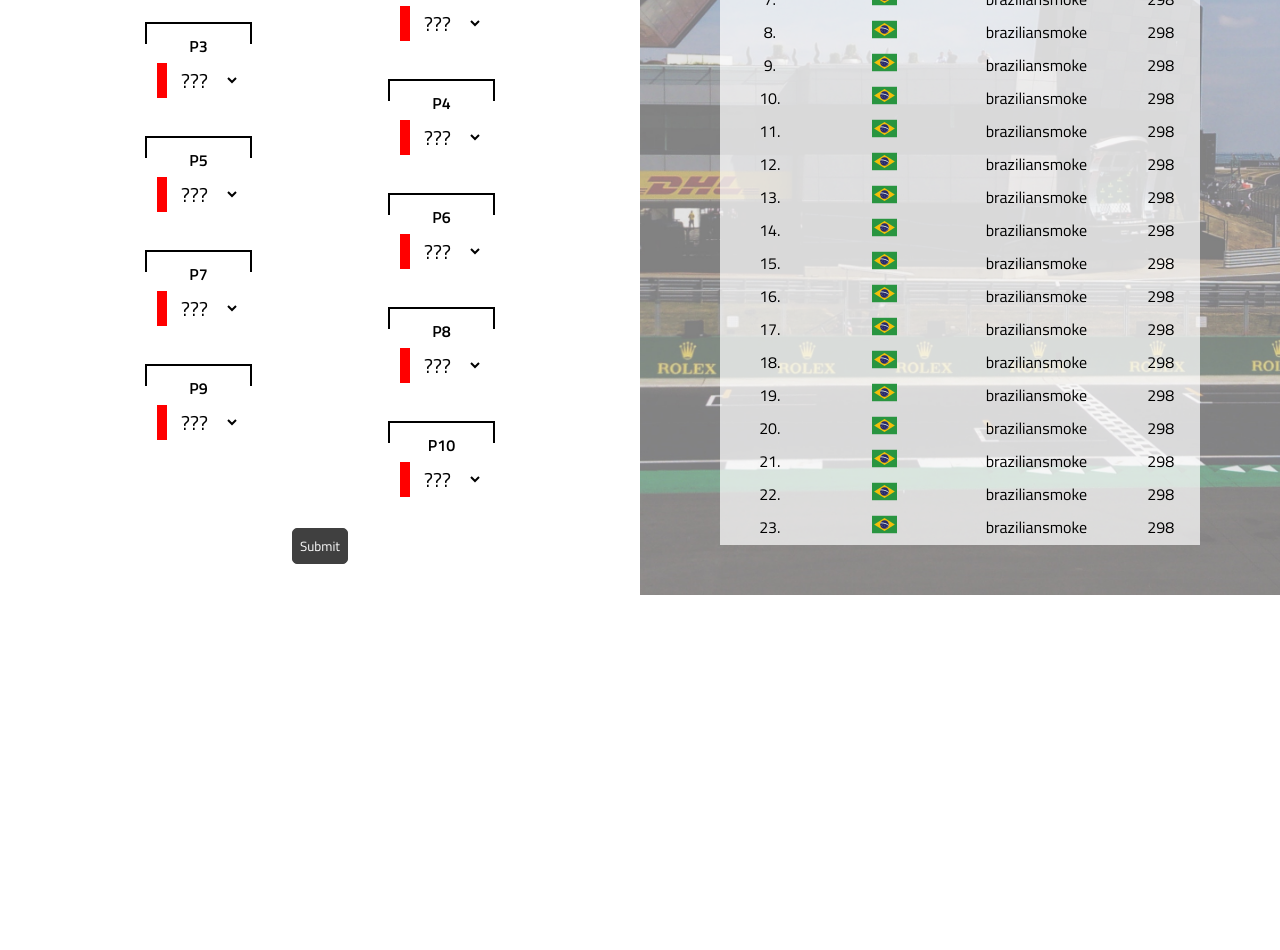
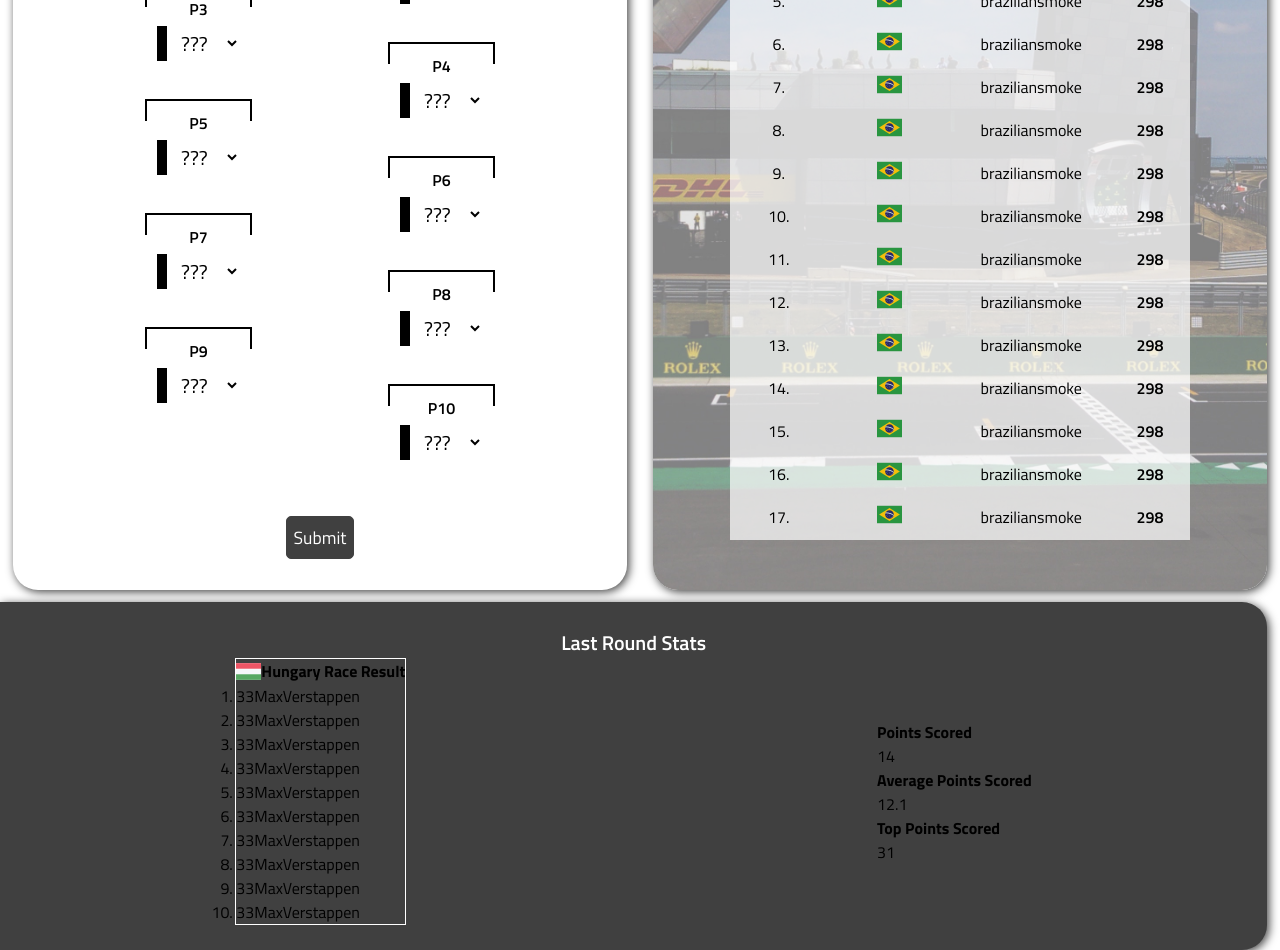
Before and after one commit to m0lts/GridLock, a React (Vite) app: page / in a window 1280 px wide. Shown: the part 820-1770 px from the top of the page. Before the commit the page ends 1415 px from the top, so only its background shows below. Built offline with nearby package versions, Linux system fonts and the light colour scheme; the HTML template or start-up script is replaced by a standard one.

Commit message:
made a start on homepage bottom sect

```diff
--- a/src/App.jsx
+++ b/src/App.jsx
@@ -3,6 +3,7 @@ import Header from './components/header';
 import NextRace from './pages/Home/nextRace';
 import MakePrediction from './pages/Home/makePrediction';
 import StandingsWindow from './pages/Home/standingsWindow';
+import PrevRoundStats from './pages/Home/prevRoundStats';
 import './assets/global.css';
 
 function App() {
@@ -15,6 +16,9 @@ function App() {
           <MakePrediction />
           <StandingsWindow />
         </section>
+        <section className="homeBottomSection">
+          <PrevRoundStats />
+        </section>
       </main>
     </>
   )
--- a/src/assets/global.css
+++ b/src/assets/global.css
@@ -22,6 +22,7 @@
   --titillium: "Titillium Web", sans-serif;
 }
 
+/* Typography */
 h1,
 h2 {
   font-family: "Oxygen", sans-serif;
@@ -36,6 +37,11 @@ h2 {
 h3 {
   font-weight: 600;
   font-size: 1.25rem;
+}
+@media screen and (max-width:1100px) {
+  h1 {
+    font-size: 2.5rem;
+  }
 }
 
 /* Buttons */
@@ -72,7 +78,8 @@ h3 {
   background-color: var(--dark-grey);
   border: 1px solid var(--dark-grey);
   align-self: center;
-  margin-top:50px;
+  margin-top:75px;
+  font-size: 1.1rem;
 }
 
 /* Header */
@@ -239,6 +246,18 @@ header {
   height: 100%;
 }
 
+/* Next Race banner media queries */
+@media screen and (max-width:1100px) {
+  .heroMainLeft {
+    width:100%;
+  }
+}
+@media screen and (max-width:767px) {
+  .heroMainRight {
+    display: none;
+  }
+}
+
 /* HomePage Middle Section */
 .homeMiddleSection {
   width:100%;
@@ -247,27 +266,12 @@ header {
   justify-content: flex-start;
   align-items: flex-start;
 }
-@media screen and (max-width:767px) {
-  .homeMiddleSection {
-    flex-direction: column;
-  }
-  .makePredictionWindow {
-    width: 100%;
-  }
-  .standingsWindow {
-    width:100%;
-  }
-}
-.makePredictionWindow {
-  width:50%;
-}
-.MPtriangle {
-  width: 0;
-	height: 0;
-	border-left: 50px solid transparent;
-	border-right: 50px solid transparent;
-	border-top: 50px solid var(--black);
-  margin:0 auto;
+.makePredictionWindow, .standingsWindow {
+  width:48%;
+  margin:1%;
+  box-shadow: 2px 2px 10px var(--dark-grey);
+  border-radius: 25px;
+  height:900px;
 }
 .makePredictionHeader {
   border-bottom:1px solid black;
@@ -325,10 +329,10 @@ header {
   align-items: center;
   gap:10px;
 }
-.teamColor {
+.colorBox {
   width:5px;
   height:35px;
-  border: 5px solid red;
+  border: 5px solid var(--black);
 }
 .dropdownElement {
   border: none;
@@ -344,8 +348,6 @@ header {
   background-position: center;
   background-repeat: none;
   background-size: cover;
-  width:50%;
-  height:100%;
 }
 .standingsWindowTitle {
   color:var(--white);
@@ -365,9 +367,84 @@ header {
   margin: 0 auto;
   margin-bottom: 50px;
 }
+.tHeader {
+  padding:5px;
+  background-color: var(--dark-grey);
+  color: var(--white);
+}
+.tHeaderNarrow {
+  display: none;
+}
 .tPos,
 .tFlag,
 .tUser,
 .tPoints {
   text-align: center;
+  padding:5px;
 }
+.tPoints {
+  font-weight: 600;
+}
+
+/* Home page middle section media queries */
+@media screen and (max-width:1100px) {
+  .makePredictionForm {
+    width:325px;
+    margin-bottom: 25px;
+  }
+  .tHeaderNarrow {
+    display: block;
+  }
+  .tHeaderWide {
+    display: none;
+  }
+}
+@media screen and (max-width:767px) {
+  .homeMiddleSection {
+    flex-direction: column;
+  }
+  .makePredictionWindow {
+    width: 100%;
+  }
+  .standingsWindow {
+    width:100%;
+  }
+}
+@media screen and (max-width:400px) {
+  .makePredictionHeader {
+    flex-direction: row-reverse;
+    justify-content: center;
+    gap:25px;
+  }
+  .MPFlag {
+    display: none;
+  }
+}
+
+/* Home page bottom section - last round stats */
+.prevRoundStats {
+  background-color: var(--dark-grey);
+  width: 99%;
+  border-radius: 0 25px 25px 0;
+  box-shadow: 2px 2px 10px var(--dark-grey);
+  padding:25px 0;
+}
+.prevRoundStats h3 {
+  color: var(--white);
+  text-align: center;
+}
+.prevRoundStatsFlexbox {
+  display: flex;
+  justify-content: space-around;
+  align-items: center;
+}
+.prevRaceResultCont {
+  border:1px solid var(--white);
+}
+.prevRaceResultTitle {
+  display: flex;
+}
+.prevRaceResultTitle img {
+  width:25px;
+  height:25px;
+}
--- a/src/components/forms.jsx
+++ b/src/components/forms.jsx
@@ -1,4 +1,5 @@
 import React from "react";
+import { useState } from "react";
 import "../assets/global.css";
 import { SubmitBtn } from "./buttons";
 
@@ -8,7 +9,7 @@ export function PredictionForm() {
             <div className="formOptionCont p1Cont">
                 <label for="p1">P1</label>
                 <div className="formSelectCont">
-                    <div className="teamColor" id="p1Color"></div>
+                    <div className="colorBox" id="p1Color"></div>
                     <select name="p1-entry" id="p1" className="dropdownElement">
                         <option value="">???</option>
                         <option value="Albon">ALB</option>
@@ -37,7 +38,7 @@ export function PredictionForm() {
             <div className="formOptionCont p2Cont">
                 <label for="p2">P2</label>
                 <div className="formSelectCont">
-                    <div className="teamColor"></div>
+                    <div className="colorBox"></div>
                     <select name="p2-entry" id="p2" className="dropdownElement">
                         <option value="">???</option>
                         <option value="Albon">ALB</option>
@@ -66,7 +67,7 @@ export function PredictionForm() {
             <div className="formOptionCont p3Cont">
                 <label for="p3">P3</label>
                 <div className="formSelectCont">
-                    <div className="teamColor"></div>
+                    <div className="colorBox"></div>
                     <select name="p3-entry" id="p3" className="dropdownElement">
                         <option value="">???</option>
                         <option value="Albon">ALB</option>
@@ -95,7 +96,7 @@ export function PredictionForm() {
             <div className="formOptionCont p4Cont">
                 <label for="p4">P4</label>
                 <div className="formSelectCont">
-                    <div className="teamColor"></div>
+                    <div className="colorBox"></div>
                     <select name="p4-entry" id="p4" className="dropdownElement">
                         <option value="">???</option>
                         <option value="Albon">ALB</option>
@@ -124,7 +125,7 @@ export function PredictionForm() {
             <div className="formOptionCont p5Cont">
                 <label for="p5">P5</label>
                 <div className="formSelectCont">
-                    <div className="teamColor"></div>
+                    <div className="colorBox"></div>
                     <select name="p5-entry" id="p5" className="dropdownElement">
                         <option value="">???</option>
                         <option value="Albon">ALB</option>
@@ -153,7 +154,7 @@ export function PredictionForm() {
             <div className="formOptionCont p6Cont">
                 <label for="p6">P6</label>
                 <div className="formSelectCont">
-                    <div className="teamColor"></div>
+                    <div className="colorBox"></div>
                     <select name="p6-entry" id="p6" className="dropdownElement">
                         <option value="">???</option>
                         <option value="Albon">ALB</option>
@@ -182,7 +183,7 @@ export function PredictionForm() {
             <div className="formOptionCont p7Cont">
                 <label for="p7">P7</label>
                 <div className="formSelectCont">
-                    <div className="teamColor"></div>
+                    <div className="colorBox"></div>
                     <select name="p7-entry" id="p7" className="dropdownElement">
                         <option value="">???</option>
                         <option value="Albon">ALB</option>
@@ -211,7 +212,7 @@ export function PredictionForm() {
             <div className="formOptionCont p8Cont">
                 <label for="p8">P8</label>
                 <div className="formSelectCont">
-                    <div className="teamColor"></div>
+                    <div className="colorBox"></div>
                     <select name="p8-entry" id="p8" className="dropdownElement">
                         <option value="">???</option>
                         <option value="Albon">ALB</option>
@@ -240,7 +241,7 @@ export function PredictionForm() {
             <div className="formOptionCont p9Cont">
                 <label for="p9">P9</label>
                 <div className="formSelectCont">
-                    <div className="teamColor"></div>
+                    <div className="colorBox"></div>
                     <select name="p9-entry" id="p9" className="dropdownElement">
                         <option value="">???</option>
                         <option value="Albon">ALB</option>
@@ -269,7 +270,7 @@ export function PredictionForm() {
             <div className="formOptionCont p10Cont">
                 <label for="p10">P10</label>
                 <div className="formSelectCont">
-                    <div className="teamColor"></div>
+                    <div className="colorBox"></div>
                     <select name="p10-entry" id="p10" className="dropdownElement">
                         <option value="">???</option>
                         <option value="Albon">ALB</option>
--- a/src/components/standings.jsx
+++ b/src/components/standings.jsx
@@ -6,9 +6,9 @@ import brazil_flag from "../assets/interface/media/flags/brazil_flag.svg";
 export default function GlobalStandings() {
     return(
         <table className="globalStandingsTable window">
-            <tr>
-                <th className="tHeader">Position</th>
-                <th className="tHeader">Nationality</th>
+            <tr className="tableRow">
+                <th className="tHeader"><span className="tHeaderWide">Position</span><span className="tHeaderNarrow">Pos.</span></th>
+                <th className="tHeader"><span className="tHeaderWide">Nationality</span><span className="tHeaderNarrow">Nat.</span></th>
                 <th className="tHeader">Username</th>
                 <th className="tHeader">Points</th>
             </tr>
@@ -114,42 +114,6 @@ export default function GlobalStandings() {
                 <td className="tUser">braziliansmoke</td>
                 <td className="tPoints">298</td>
             </tr>
-            <tr>
-                <td className="tPos">18.</td>
-                <td className="tFlag"><img src={brazil_flag} alt="Brazil" className="natTableFlag" /></td>
-                <td className="tUser">braziliansmoke</td>
-                <td className="tPoints">298</td>
-            </tr>
-            <tr>
-                <td className="tPos">19.</td>
-                <td className="tFlag"><img src={brazil_flag} alt="Brazil" className="natTableFlag" /></td>
-                <td className="tUser">braziliansmoke</td>
-                <td className="tPoints">298</td>
-            </tr>
-            <tr>
-                <td className="tPos">20.</td>
-                <td className="tFlag"><img src={brazil_flag} alt="Brazil" className="natTableFlag" /></td>
-                <td className="tUser">braziliansmoke</td>
-                <td className="tPoints">298</td>
-            </tr>
-            <tr>
-                <td className="tPos">21.</td>
-                <td className="tFlag"><img src={brazil_flag} alt="Brazil" className="natTableFlag" /></td>
-                <td className="tUser">braziliansmoke</td>
-                <td className="tPoints">298</td>
-            </tr>
-            <tr>
-                <td className="tPos">22.</td>
-                <td className="tFlag"><img src={brazil_flag} alt="Brazil" className="natTableFlag" /></td>
-                <td className="tUser">braziliansmoke</td>
-                <td className="tPoints">298</td>
-            </tr>
-            <tr>
-                <td className="tPos">23.</td>
-                <td className="tFlag"><img src={brazil_flag} alt="Brazil" className="natTableFlag" /></td>
-                <td className="tUser">braziliansmoke</td>
-                <td className="tPoints">298</td>
-            </tr>
         </table>
     )
 }
--- a/src/pages/Home/makePrediction.jsx
+++ b/src/pages/Home/makePrediction.jsx
@@ -7,7 +7,6 @@ import BelgianFlag from "../../assets/interface/media/flags/belgium_flag.svg";
 export default function MakePrediction() {
     return (
         <div className="makePredictionWindow">
-            <div className="MPtriangle"></div>
             <div className="makePredictionHeader">
                 <h3 className="timerMP">21:03:57</h3>
                 <h3 className="MPsubtitle">Belgian GP</h3>
--- /dev/null
+++ b/src/pages/Home/prevRoundStats.jsx
@@ -0,0 +1,85 @@
+import React from "react";
+import "../../assets/global.css";
+import hungary_flag from "../../assets/interface/media/flags/hungary_flag.svg";
+
+export default function PrevRoundStats() {
+    return (
+        <div className="prevRoundStats">
+            <h3>Last Round Stats</h3>
+            <div className="prevRoundStatsFlexbox">
+                <div className="prevRaceResultCont">
+                    <div className="prevRaceResultTitle">
+                        <img src={hungary_flag} alt="" />
+                        <h4 className="pRSubtitle">Hungary Race Result</h4>
+                    </div>
+                    <ol className="prevRaceResult">
+                        <li className="prevResultItem">
+                            <span className="driverNum">33</span>
+                            <span className="driverFN">Max</span>
+                            <span className="driverSN">Verstappen</span>
+                        </li>
+                        <li className="prevResultItem">
+                            <span className="driverNum">33</span>
+                            <span className="driverFN">Max</span>
+                            <span className="driverSN">Verstappen</span>
+                        </li>
+                        <li className="prevResultItem">
+                            <span className="driverNum">33</span>
+                            <span className="driverFN">Max</span>
+                            <span className="driverSN">Verstappen</span>
+                        </li>
+                        <li className="prevResultItem">
+                            <span className="driverNum">33</span>
+                            <span className="driverFN">Max</span>
+                            <span className="driverSN">Verstappen</span>
+                        </li>
+                        <li className="prevResultItem">
+                            <span className="driverNum">33</span>
+                            <span className="driverFN">Max</span>
+                            <span className="driverSN">Verstappen</span>
+                        </li>
+                        <li className="prevResultItem">
+                            <span className="driverNum">33</span>
+                            <span className="driverFN">Max</span>
+                            <span className="driverSN">Verstappen</span>
+                        </li>
+                        <li className="prevResultItem">
+                            <span className="driverNum">33</span>
+                            <span className="driverFN">Max</span>
+                            <span className="driverSN">Verstappen</span>
+                        </li>
+                        <li className="prevResultItem">
+                            <span className="driverNum">33</span>
+                            <span className="driverFN">Max</span>
+                            <span className="driverSN">Verstappen</span>
+                        </li>
+                        <li className="prevResultItem">
+                            <span className="driverNum">33</span>
+                            <span className="driverFN">Max</span>
+                            <span className="driverSN">Verstappen</span>
+                        </li>
+                        <li className="prevResultItem">
+                            <span className="driverNum">33</span>
+                            <span className="driverFN">Max</span>
+                            <span className="driverSN">Verstappen</span>
+                        </li>
+                    </ol>
+                </div>
+                <div className="prevRoundStatsBox">
+                    <div className="pointsScored">
+                        <h4>Points Scored</h4>
+                        <p className="pointsBig">14</p>
+                    </div>
+                    <div className="avgPointsScored">
+                        <h4>Average Points Scored</h4>
+                        <p className="pointsBig">12.1</p>
+                    </div>
+                    <div className="topPointsScored">
+                        <h4>Top Points Scored</h4>
+                        <p className="pointsBig">31</p>
+                    </div>
+                </div>
+            </div>
+        </div>
+    )
+}
```
Also changed, not shown: src/assets/interface/media/images/tarmac.jpg (added), 1 other file (tests, documents, lock files or other folders).
